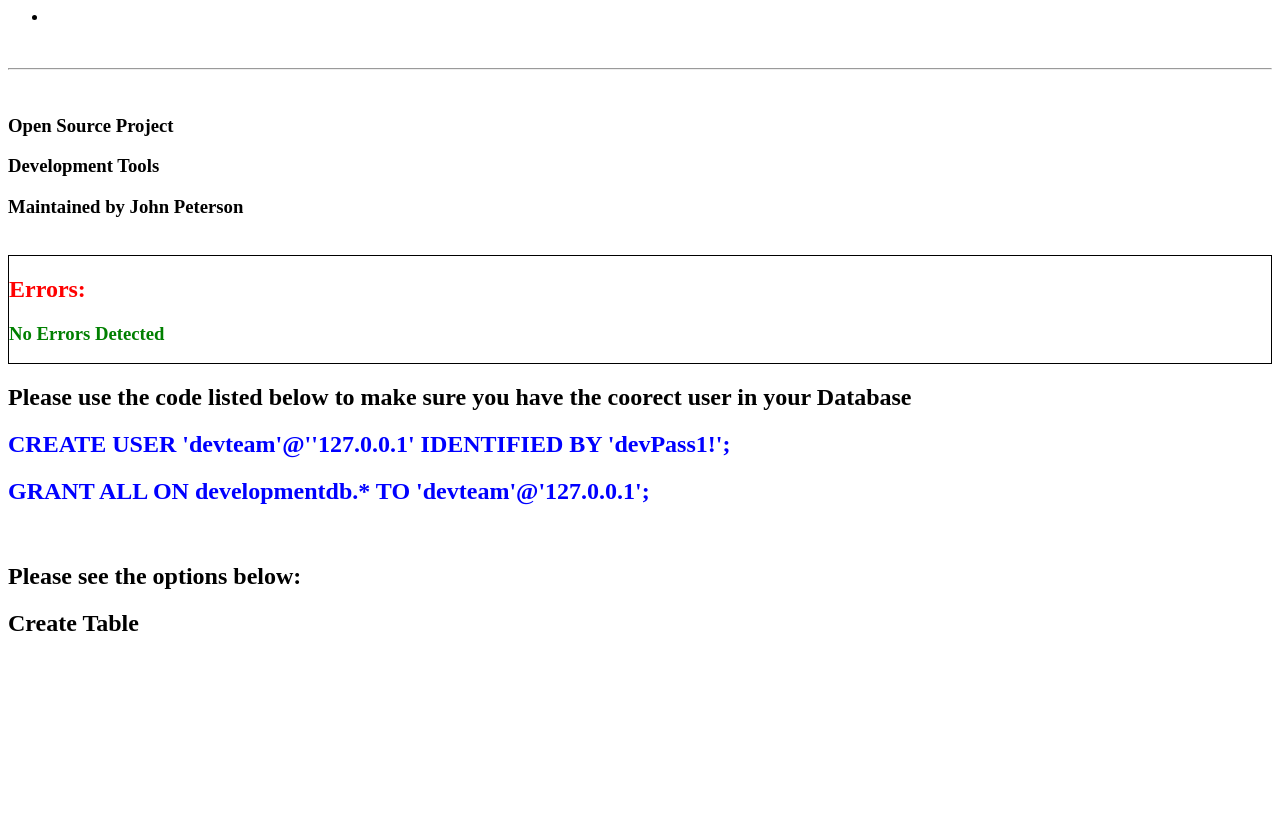
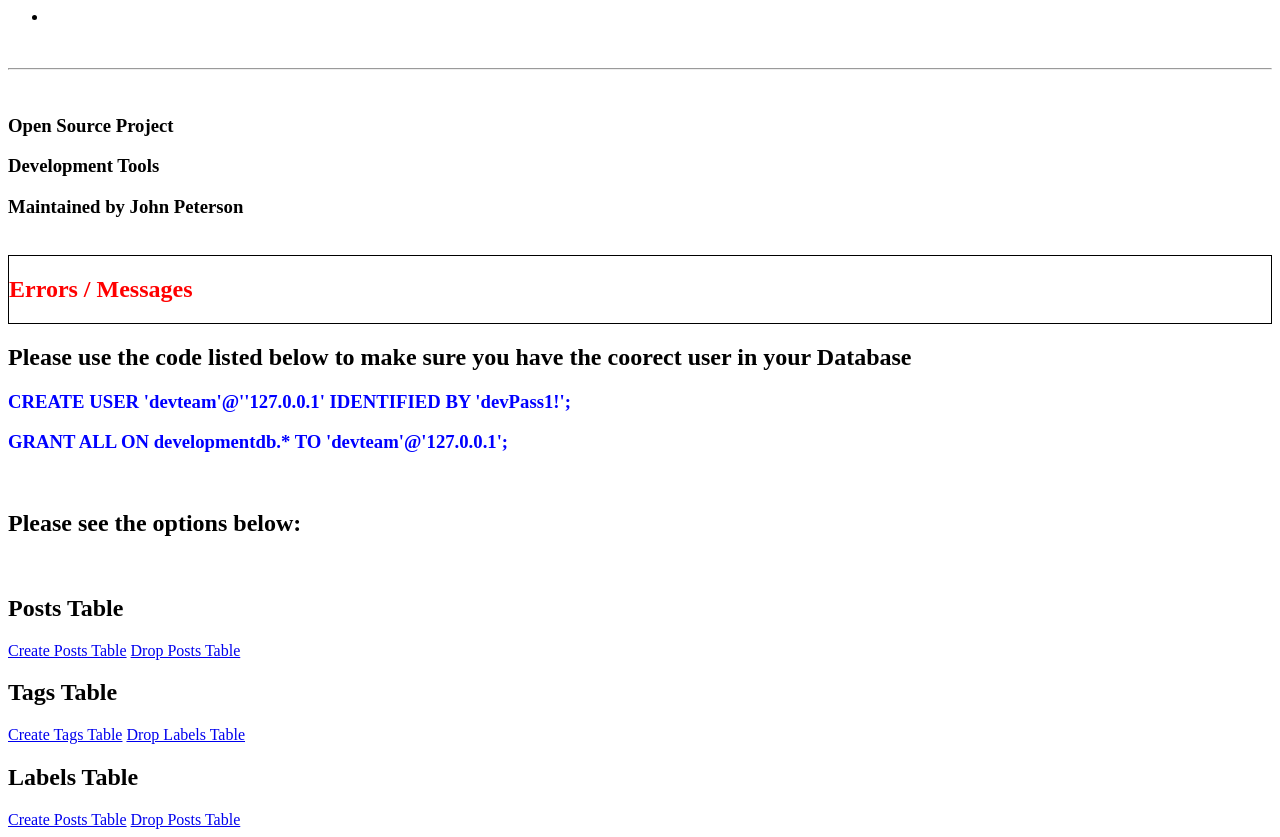
Before and after one commit to RussellMoore1987/open-source-project, a PHP site: page /dev_tools.php?createtable=posts in a window 1280 px wide. Before the commit the page ends 631 px from the top, so only its background shows below. Run offline with PHP 8.4, Linux system fonts and the light colour scheme.

Commit message:
Got errors and success messages sorted and the first few table createion / drop queries completed.

```diff
--- a/temp_resources/dev_tools.php
+++ b/temp_resources/dev_tools.php
@@ -1,6 +1,19 @@
 <?php
+    // Get the database connection and create the database object
     require_once("dev_tools_database.class.php");
-    $Database = new Database(["servername"=>"127.0.0.1", "username"=>'devteam', "password"=>"devPass1!", "dbname"=>"developmentdb"])
+    $Database = new Database(["servername"=>"127.0.0.1", "username"=>'devteam', "password"=>"devPass1!", "dbname"=>"developmentdb"]);
+
+$successMessage = NULL;
+
+    // Check for any GET requests performed by clicking on the linkgs
+    if(isset($_GET['createtable'])) {
+        if ($_GET['createtable'] == 'posts') {
+            $successMessage = $Database->createPostsTable();
+        }
+    } elseif(isset($_GET['droptable'])) {
+        $tableToDrop = $_GET['droptable'];
+        $successMessage = $Database->dropTable($tableToDrop);
+    }
 ?>
 
 <div class="update-notes">
@@ -19,12 +32,14 @@
 </div>
 <br>
 <div style="color: red; border: 1px solid black;">
-    <h2>Errors: </h2>
+    <h2>Errors / Messages </h2>
     <?php
     if (is_null($Database->errors_array)) {
         foreach($Database->errors_array as $error) {
             echo "<h3 style='color: red;'>" . $error . "</h3>";
         }
+    } elseif(!is_null($successMessage)) {
+        echo "<h3 style='color: green;'>" . $successMessage . "</h3>";
     } else {
         echo "<h3 style='color: green;'>No Errors Detected</h3>";
     }
@@ -32,9 +47,19 @@
 </div>
 
 <h2>Please use the code listed below to make sure you have the coorect user in your Database</h2>
-<h2 style="color: blue;">CREATE USER 'devteam'@''127.0.0.1' IDENTIFIED BY 'devPass1!';</h2>
-<h2 style="color: blue;">GRANT ALL ON developmentdb.* TO 'devteam'@'127.0.0.1';</h2>
+<h3 style="color: blue;">CREATE USER 'devteam'@''127.0.0.1' IDENTIFIED BY 'devPass1!';</h3>
+<h3 style="color: blue;">GRANT ALL ON developmentdb.* TO 'devteam'@'127.0.0.1';</h3>
 <br>
 <h2>Please see the options below: </h2>
-<h2>Create Table</h2>
-<a
+<br>
+<h2>Posts Table</h2>
+<a href="dev_tools.php?createtable=posts">Create Posts Table</a>
+<a styel="color: red;" href="dev_tools.php?droptable=posts">Drop Posts Table</a>
+<br>
+<h2>Tags Table</h2>
+<a href="dev_tools.php?createtable=tags">Create Tags Table</a>
+<a href="dev_tools.php?droptable=tags">Drop Labels Table</a>
+<br>
+<h2>Labels Table</h2>
+<a href="dev_tools.php?createtable=labels">Create Posts Table</a>
+<a href="dev_tools.php?droptable=labels">Drop Posts Table</a>
--- a/temp_resources/dev_tools_database.class.php
+++ b/temp_resources/dev_tools_database.class.php
@@ -26,6 +26,8 @@ class Database {
         if (is_null($this->DBNAME)) {
             $this->create_database_name();
         }
+
+        $this->set_use_database();
     }
 
     private function connect_to_database() {
@@ -48,7 +50,7 @@ class Database {
             $this->dbConnection = new mysqli($this->SERVERNAME, $this->USERNAME, $this->PASSWORD, $this->DBNAME);
             if ($this->dbConnection->connect_error) {
                 die($this->dbConnection);
-                array_push($this->errors_array, "Database Connection Error");
+                array_push($this->errors_array, $this->dbConnection->connect_error);
                 return false;
             }
         }
@@ -60,7 +62,66 @@ class Database {
         if ($this->dbConnection->query($sql) === TRUE) {
             return true;
         } else {
-            array_push($this->errors_array, "Query Error: Unable to create database");
+            array_push($this->errors_array, $this->dbConnection->error);
+            return false;
+        }
+    }
+
+    // Function to set the database that will be used by subsiquent requests.
+    private function set_use_database() {
+        $sql = "USE " . $this->DBNAME;
+        if ($this->dbConnection->query($sql) === TRUE) {
+            return true;
+        } else {
+            array_push($this->errors_array, $this->dbConnection->error);
+            return false;
+        }
+    }
+
+    // TABLE CREATION FUNCTIONS
+    public function createPostsTable() {
+        $sql = "CREATE TABLE posts IF NOT EXISTS ";
+        $sql .= "id INT(10) UNSIGNED NOT NULL AUTO INCREMENT PRIMARY KEY, ";
+        $sql .= "author INT(10) UNSIGNED NOT NULL, ";
+        $sql .= "comments INT(10) UNSIGNED NOT NULL, ";
+        $sql .= "content TEXT, ";
+        $sql .= "createdBy INT(10) UNSIGNED NOT NULL, ";
+        $sql .= "authorName VARCHAR(50), ";
+        $sql .= "createdDate DATE, ";
+        $sql .= "postDate DATE, ";
+        $sql .= "status TINYINT(1), ";
+        $sql .= "title VARCHAR(50), ";
+
+        if ($this->dbConnection->query($sql) === TRUE) {
+            return "Table posts Created Successfully!";
+        } else {
+            array_push($this->errors_array, $this->dbConnection->error);
+            return false;
+        }
+    }
+
+    public function createTagsTable() {
+        $sql = "CREATE TABLE tags IF NOT EXISTS ";
+        $sql .= "id INT(10) UNSIGNED NOT NULL AUTO INCREMENT PRIMARY KEY, ";
+        $sql .= "title VARCHAR(50) ";
+        $sql .= "note VARCHAR(255) ";
+
+        if ($this->dbConnection->query($sql) === TRUE) {
+            return "Table tags Created Successfully";
+        } else {
+            array_push($this->errors_array, $this->dbConnection->error);
+            return false;
+        }
+    }
+
+    // TABLE DROP FUNCTION
+    public function dropTable($tablename) {
+        $sql = "DROP TABLE " . $tablename . " IF EXISTS";
+
+        if ($this->dbConnection->query($sql) === TRUE) {
+            return "Table " . $tablename . " Dropped Successfully!";
+        } else {
+            array_push($this->errors_array, $this->dbConnection->error);
             return false;
         }
     }
```
